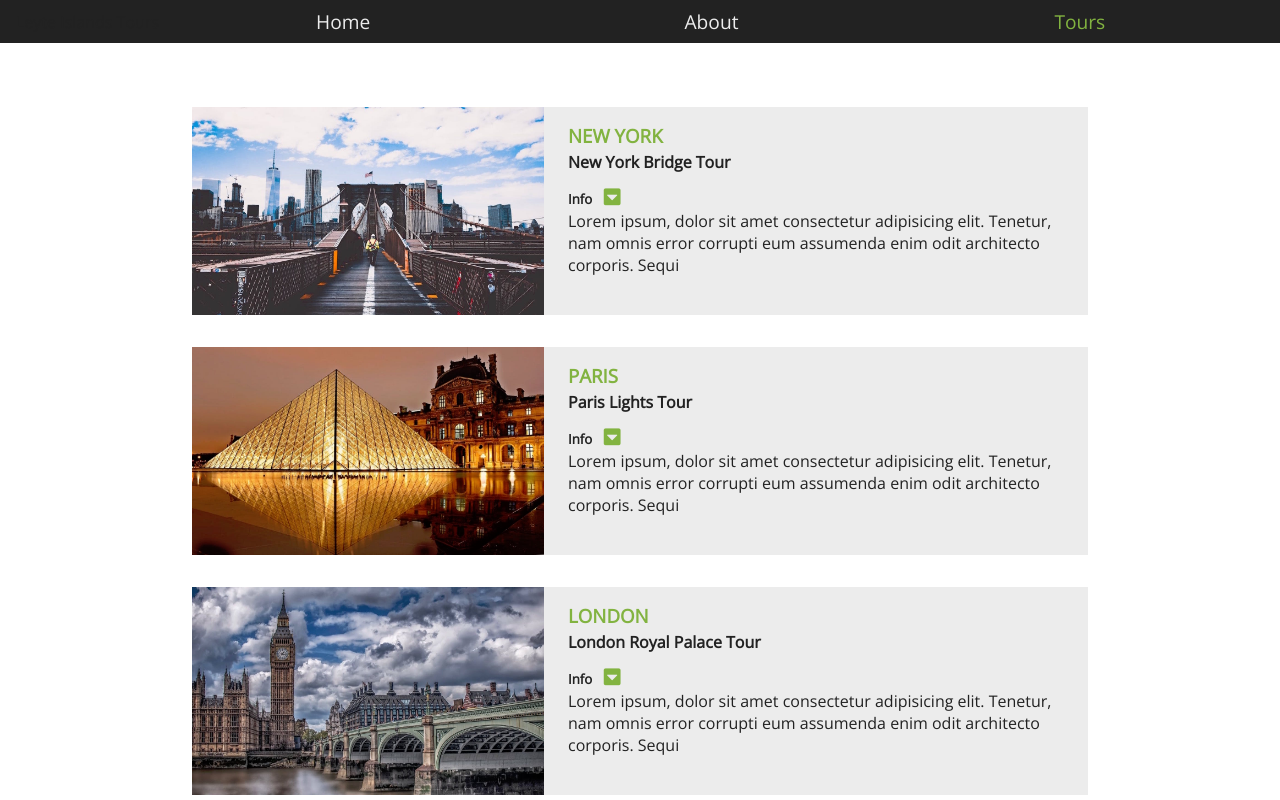
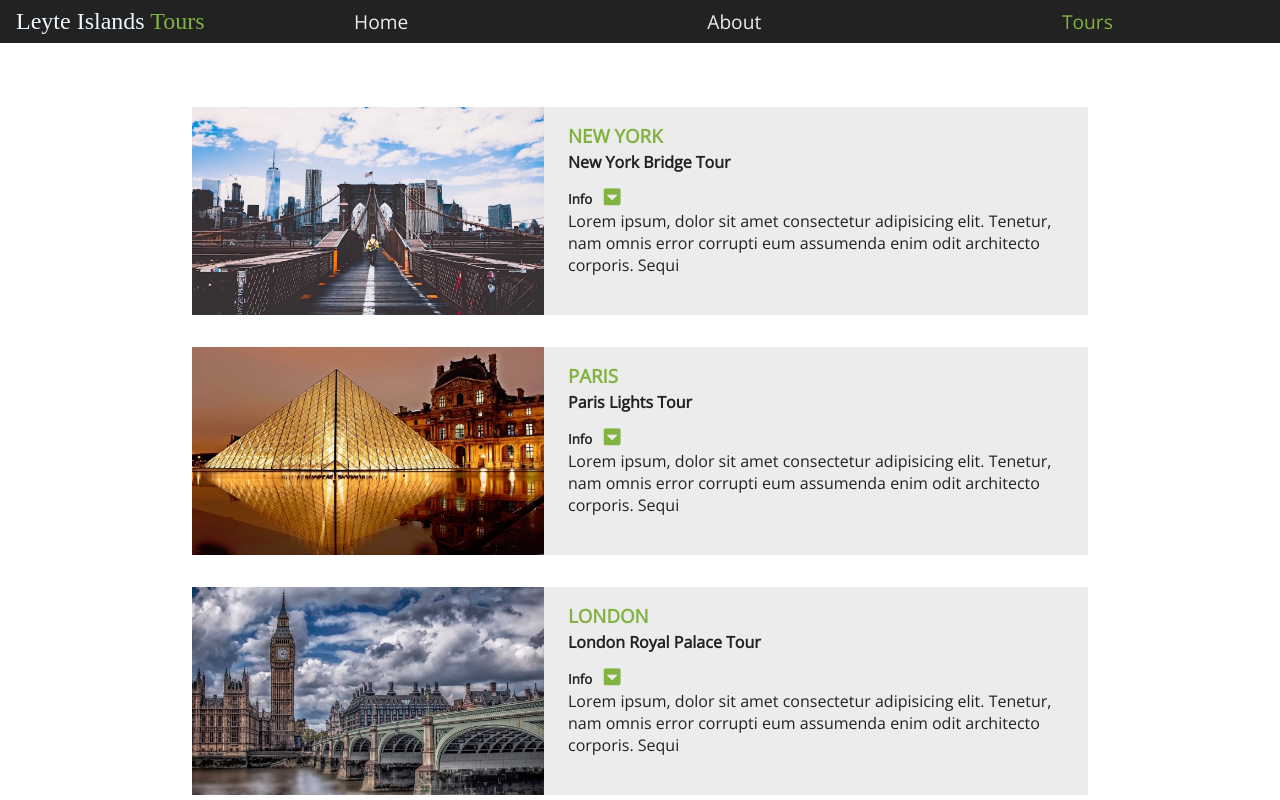
Before and after one commit to Rey-commits/Leyte_Tours_Reactjs, a React (Create React App) app: page / in a window 1280 px wide. Shown: the top 800 px of the page. Built offline with nearby package versions, Linux system fonts and the light colour scheme.

Commit message:
navbar styles have been modified

```diff
--- a/src/components/Navbar/navbar.scss
+++ b/src/components/Navbar/navbar.scss
@@ -1,11 +1,18 @@
 @import "../../index.scss";
-
 .navbar{
     background: $mainBlack;
     padding: 0.5rem 1rem;
     display: grid;
     grid-template-columns: auto 1fr;
     align-items: center;
+    .navBrand{
+        color: aliceblue;
+        font-family: 'Pacifico', cursive;
+        font-size: 1.5rem;
+        span{
+            color: $mainGreen;
+        }
+    }
 }
 
 .nav-links{
```
